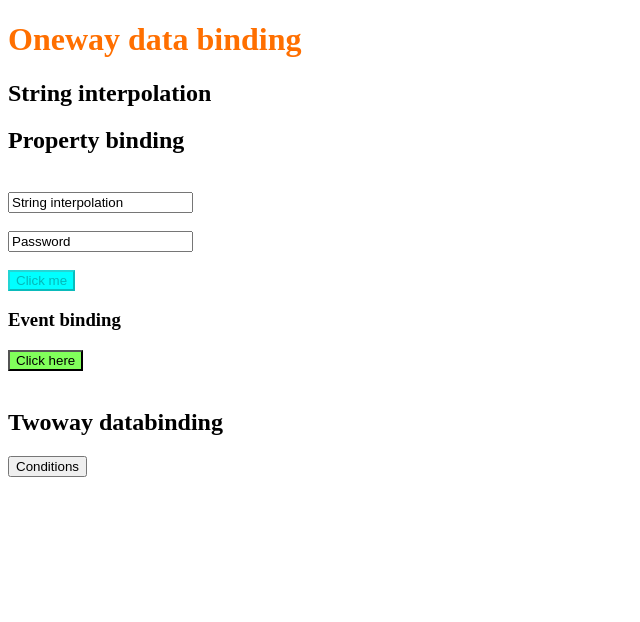
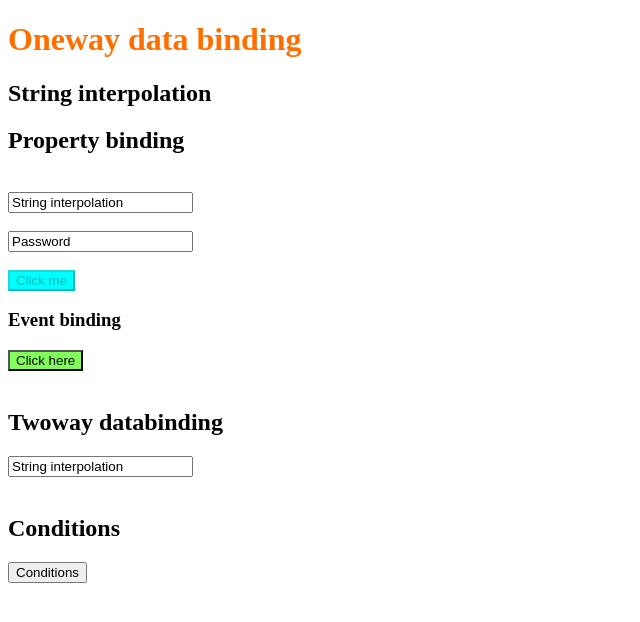
Before and after one commit to Prajeesh7/Angular, an Angular app: page / in a window 1280 px wide. Shown: the top 622 px of the page, without its empty margins (0-640 px from the left). Built offline with nearby package versions, Linux system fonts and the light colour scheme.

Commit message:
Two way binding completed

```diff
--- a/src/app/app.component.html
+++ b/src/app/app.component.html
@@ -8,4 +8,7 @@
 <button class="btn1" (click)="sample()">Click here</button>
 <br><br>
 <h2>Twoway databinding</h2>
+<input type="text" [(ngModel)]="name">
+<br><br>
+<h2>Conditions</h2>
 <button (click)="conditions()">Conditions</button>
--- a/src/app/app.component.ts
+++ b/src/app/app.component.ts
@@ -1,6 +1,7 @@
 import { Component } from '@angular/core';
-import { FormsModule, NgModel } from '@angular/forms';
+import { FormsModule } from '@angular/forms';
 import { RouterOutlet } from '@angular/router';
+import { NgModule } from '@angular/core';
 
 @Component({
   selector: 'app-root',
@@ -25,6 +26,7 @@ export class AppComponent {
   }
   conditions(){
     let num = 50
+
     if ( num<50 ){
       alert("number is lessthan 50")
     }else{
```
